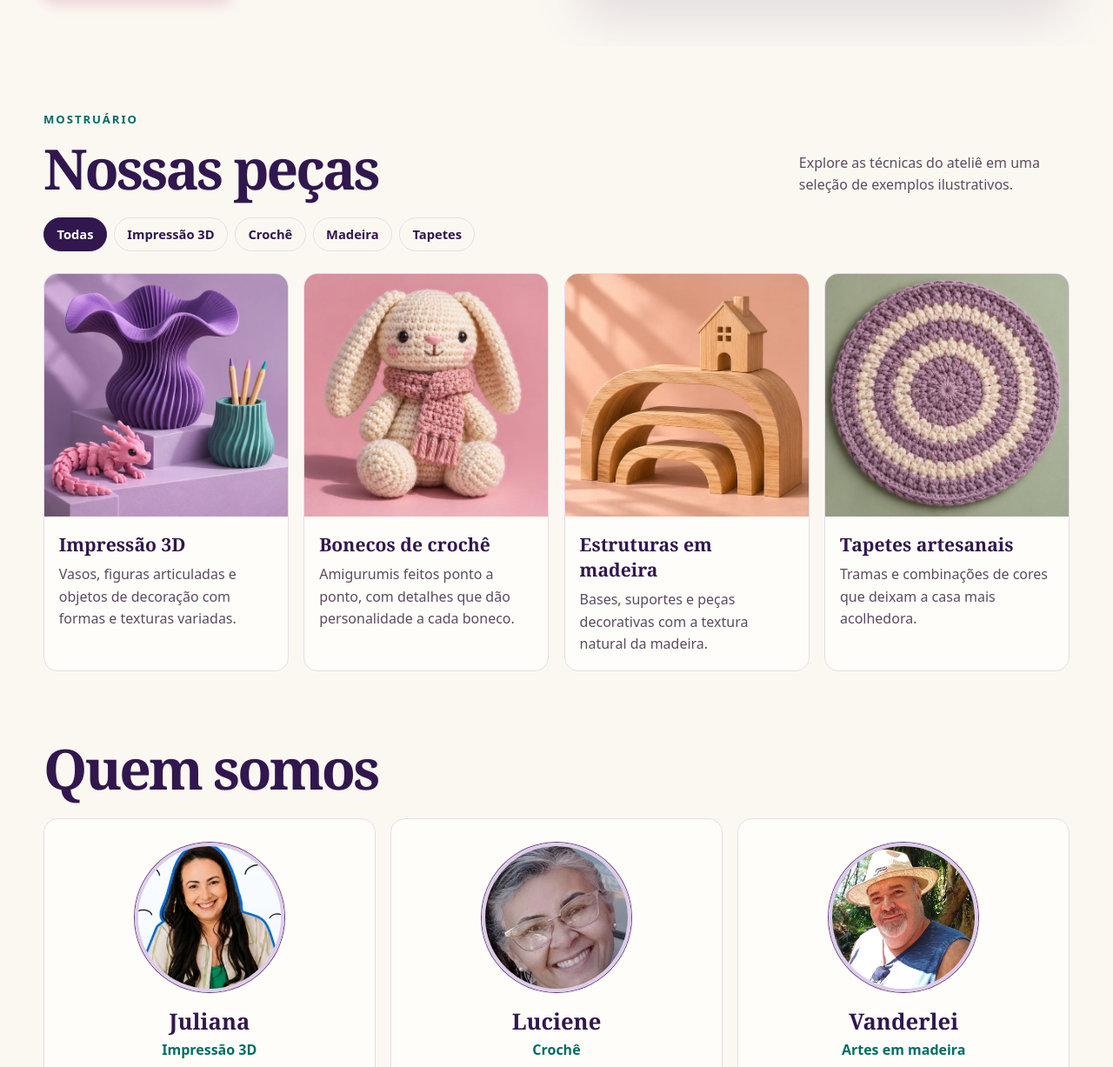
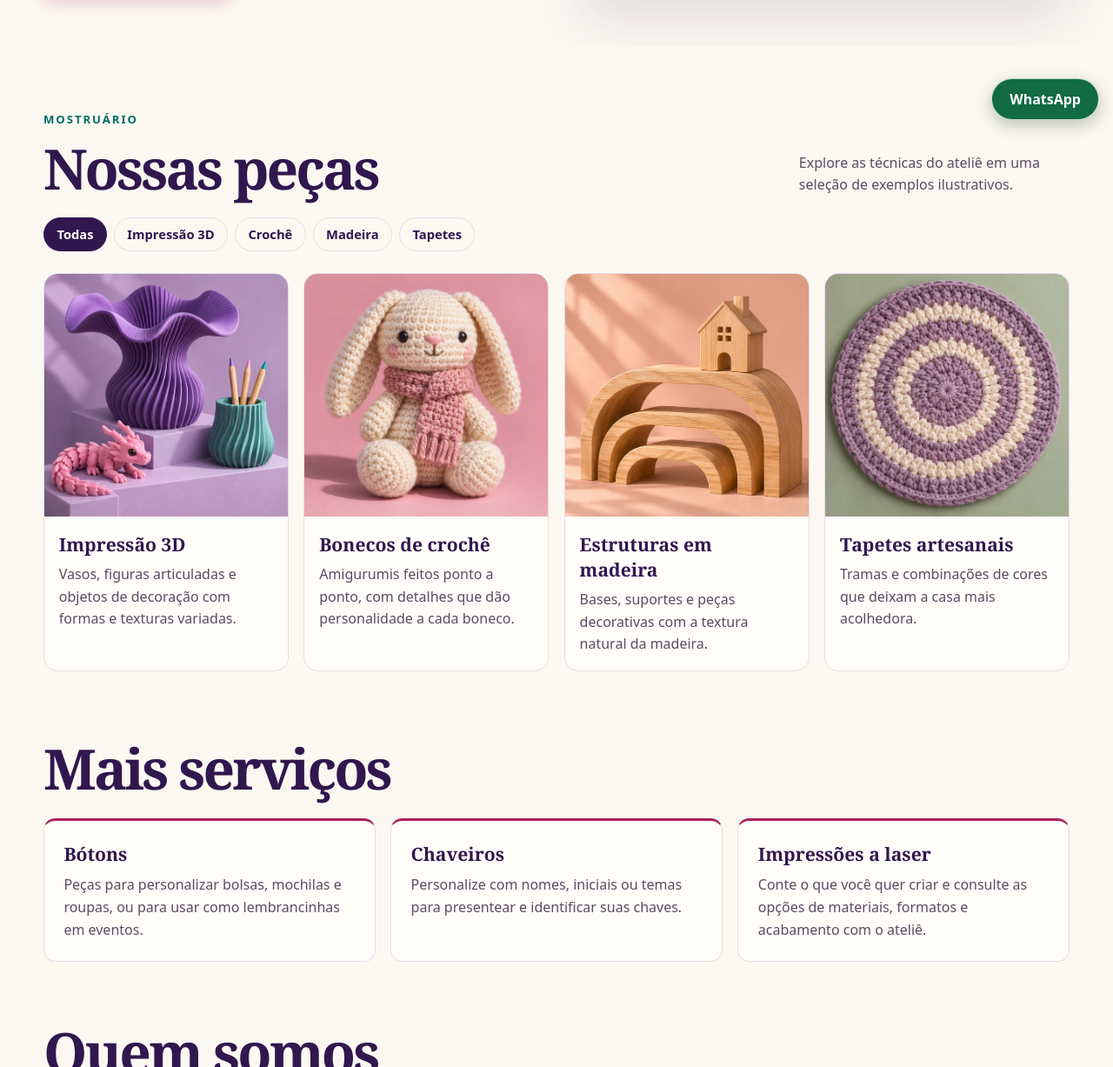
Before and after one commit to rsales92/ateliesales, a plain HTML site: page index.html in a window 1280 px wide. Shown: the part 646-1873 px from the top of the page at 87% size. Drawn offline with Linux system fonts and the light colour scheme.

Commit message:
Atualiza equipe, serviços e contato por WhatsApp

```diff
--- a/index.html
+++ b/index.html
@@ -17,6 +17,7 @@
     <button class="menu" type="button" aria-expanded="false" aria-controls="navigation">Menu</button>
     <nav id="navigation" aria-label="Navegação principal">
       <a href="#pecas">Nossas peças</a>
+      <a href="#servicos">Serviços</a>
       <a href="#equipe">Quem somos</a>
       <a class="button outline" href="https://www.instagram.com/sales.atelie3d/" target="_blank" rel="noopener noreferrer">Instagram</a>
     </nav>
@@ -70,6 +71,14 @@
       </article>
     </div>
   </section>
+  <section class="services wrap reveal" id="servicos" aria-labelledby="servicos-titulo">
+    <h2 id="servicos-titulo">Mais serviços</h2>
+    <div class="service-grid">
+      <article class="service-card"><h3>Bótons</h3><p>Peças para personalizar bolsas, mochilas e roupas, ou para usar como lembrancinhas em eventos.</p></article>
+      <article class="service-card"><h3>Chaveiros</h3><p>Personalize com nomes, iniciais ou temas para presentear e identificar suas chaves.</p></article>
+      <article class="service-card"><h3>Impressões a laser</h3><p>Conte o que você quer criar e consulte as opções de materiais, formatos e acabamento com o ateliê.</p></article>
+    </div>
+  </section>
   <section class="team wrap reveal" id="equipe" aria-labelledby="equipe-titulo">
     <h2 id="equipe-titulo">Quem somos</h2>
     <div class="team-grid">
@@ -86,7 +95,6 @@
         <p>Nas mãos da Luciene, um novelo vira boneco cheio de personalidade, ponto por ponto.</p>
       </article>
       <article class="team-card">
-        <img class="team-photo" src="equipe-vanderlei.webp" width="297" height="297" loading="lazy" alt="Vanderlei">
         <h3>Vanderlei</h3>
         <p class="team-role">Artes em madeira</p>
         <p>O Vanderlei é quem dá forma à madeira. Entre cortes e lixas, surgem peças com personalidade própria.</p>
@@ -105,5 +113,6 @@
   </section>
 </main>
 <footer><div class="wrap footer-layout"><span>Ateliê Sales Criativo</span><a href="#inicio">Voltar ao início</a></div></footer>
+<a class="whatsapp" href="https://wa.me/5544988553615" target="_blank" rel="noopener noreferrer" aria-label="Fale com o ateliê pelo WhatsApp">WhatsApp</a>
 </body>
 </html>
--- a/style.css
+++ b/style.css
@@ -148,3 +148,33 @@ footer a:hover { color: #f8adcc; }
     box-shadow: 0 0 0 1px var(--plum), 0 10px 22px #4d2f6840;
   }
 }
+
+.services { padding-bottom: 4.5rem; }
+.services h2 { margin-bottom: 1.6rem; }
+.service-grid { display: grid; grid-template-columns: repeat(3, minmax(0, 1fr)); gap: 1.1rem; }
+.service-card { padding: 1.4rem; border: 1px solid var(--line); border-top: 3px solid var(--pink); border-radius: .85rem; background: #fffdf9; }
+.service-card p { color: var(--text); line-height: 1.6; margin: .6rem 0 0; }
+.team-card:last-child { align-content: center; }
+.whatsapp {
+  position: fixed;
+  right: max(1rem, env(safe-area-inset-right));
+  bottom: max(1rem, env(safe-area-inset-bottom));
+  z-index: 3;
+  display: inline-flex;
+  min-height: 48px;
+  align-items: center;
+  padding: .7rem 1.25rem;
+  border: 1px solid #ffffffbf;
+  border-radius: 2rem;
+  background: #126b42;
+  color: white;
+  box-shadow: 0 6px 18px #19392448;
+  font-weight: 750;
+  text-decoration: none;
+}
+.whatsapp:hover { background: #0d5132; }
+footer { padding-bottom: 3.4rem; }
+@media (max-width: 650px) {
+  .service-grid { grid-template-columns: 1fr; }
+  .services { padding-bottom: 3rem; }
+}
```
